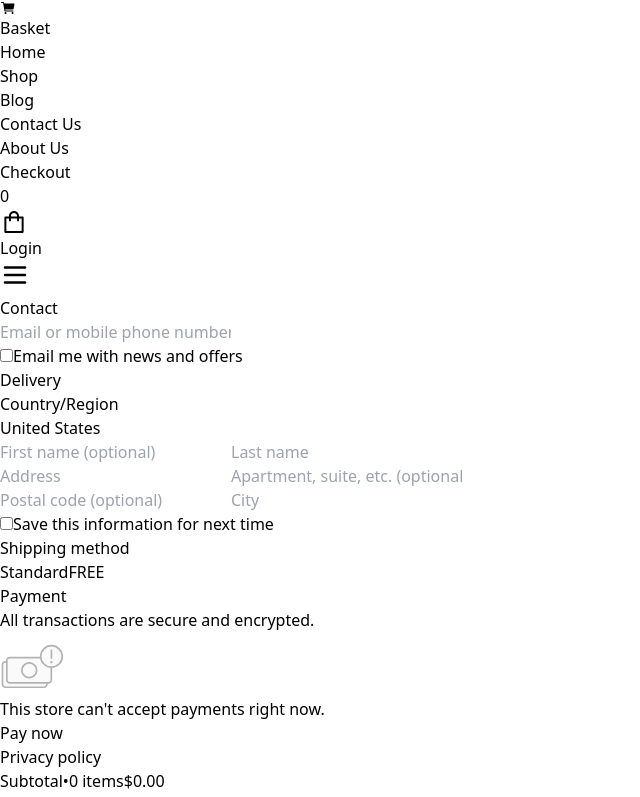
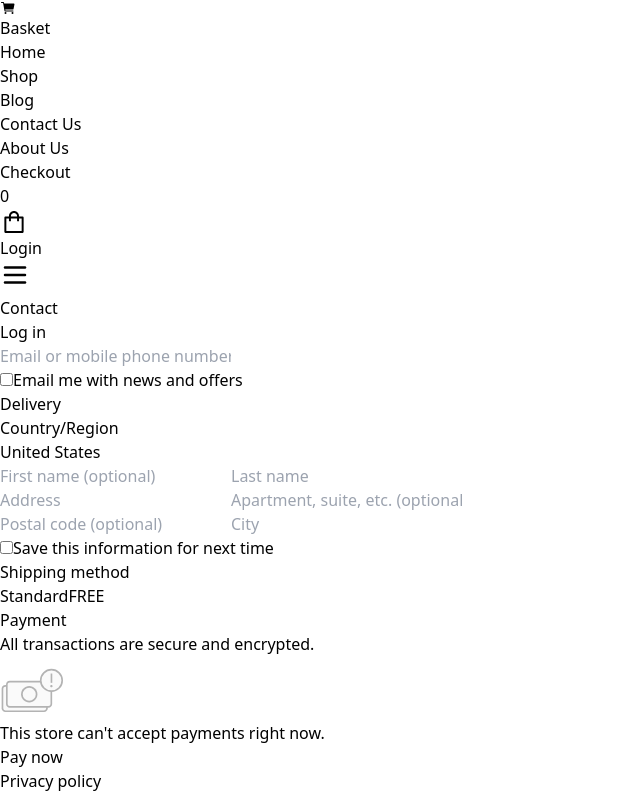
Before and after one commit to asmaylmr117/Basket, a React (Vite) app: page /checkout in a window 1280 px wide. Shown: the top 797 px of the page, without its empty margins (0-640 px from the left). Built offline with nearby package versions, Linux system fonts and the light colour scheme.

Commit message:
Checkout.jsx

```diff
--- a/src/Pages/Checkout/Checkout.jsx
+++ b/src/Pages/Checkout/Checkout.jsx
@@ -1,4 +1,4 @@
-import React, { useEffect, useState , useContext} from "react";
+import React, { useEffect, useState, useContext } from "react";
 import axios from "axios";
 import { CartContext } from "../../Context/CartContext";
 import { ImSpinner8 } from "react-icons/im";
@@ -84,7 +84,12 @@ function Checkout() {
           <div>
             <div className="flex items-center justify-between mb-4 mt-8">
               <h2 className="text-2xl font-semibold text-gray-800">Contact</h2>
-
+              <a
+                href="#"
+                className="text-blue-500 text-sm font-semibold underline hover:text-blue-700"
+              >
+                Log in
+              </a>
             </div>
             <div className="flex items-center space-x-4">
               <input
@@ -301,11 +306,12 @@ function Checkout() {
                   {product.quantity}
                 </div>
 
-                <div className="absolute bottom-[-8px] right-[-8px] bg-red-500 text-white rounded-full w-6 h-6 flex items-center justify-center text-xs cursor-pointer"
-                 onClick={() => handleDecrease(product)}>
+                <div
+                  className="absolute bottom-[-8px] right-[-8px] bg-red-500 text-white rounded-full w-6 h-6 flex items-center justify-center text-xs cursor-pointer"
+                  onClick={() => handleDecrease(product)}
+                >
                   -
                 </div>
-
               </div>
               <div className="flex-1 text-sm">
                 <p className="font-medium text-gray-800">{product.title}</p>
```
